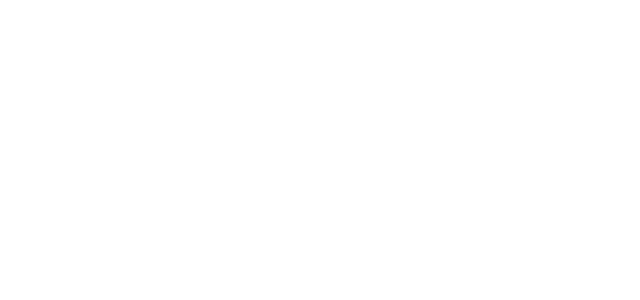
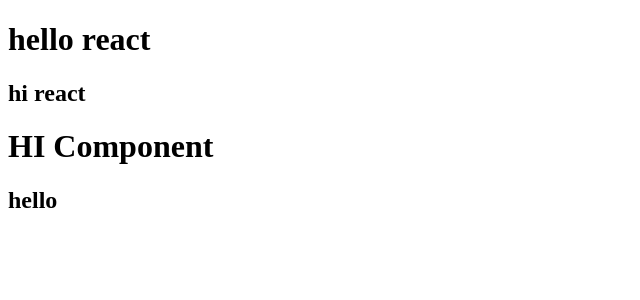
Before and after one commit to namic123/React-basics, a React (Create React App) app: page / in a window 1280 px wide. Shown: the top 300 px of the page, without its empty margins (0-640 px from the left). Built offline with nearby package versions, Linux system fonts and the light colour scheme.

Commit message:
component, 주석, jsx

```diff
--- a/src/App.js
+++ b/src/App.js
@@ -1,9 +1,30 @@
 function App() {
   return (
     <div>
-
+      <h1>hello react</h1>
+        <h2>hi react</h2>
+        <MyComp />
     </div>
   );
 }
+// built-in component는 소문자로 시작
+// Component명은 대문자로 시작
+// return문을 가져야함.
+// return 값은 보통 JSX 코드
+function MyComp(){
+    // return에 JSX 코드 작성 가능
+    // 꼭 하나의 root tag가 존재해야 한다.
+    // return 값이 여러 줄이면()로 감싸기
+    // root tag가 필요업다면 fragment 사용 가능
 
+    // jsx에서 주석 사용법
+    // {/**/}
+    return (
+        <>
+            {/*fragment는 <></>*/}
+        <h1>HI Component</h1>
+        <h2>hello</h2>
+        </>
+    )
+}
 export default App;
```
